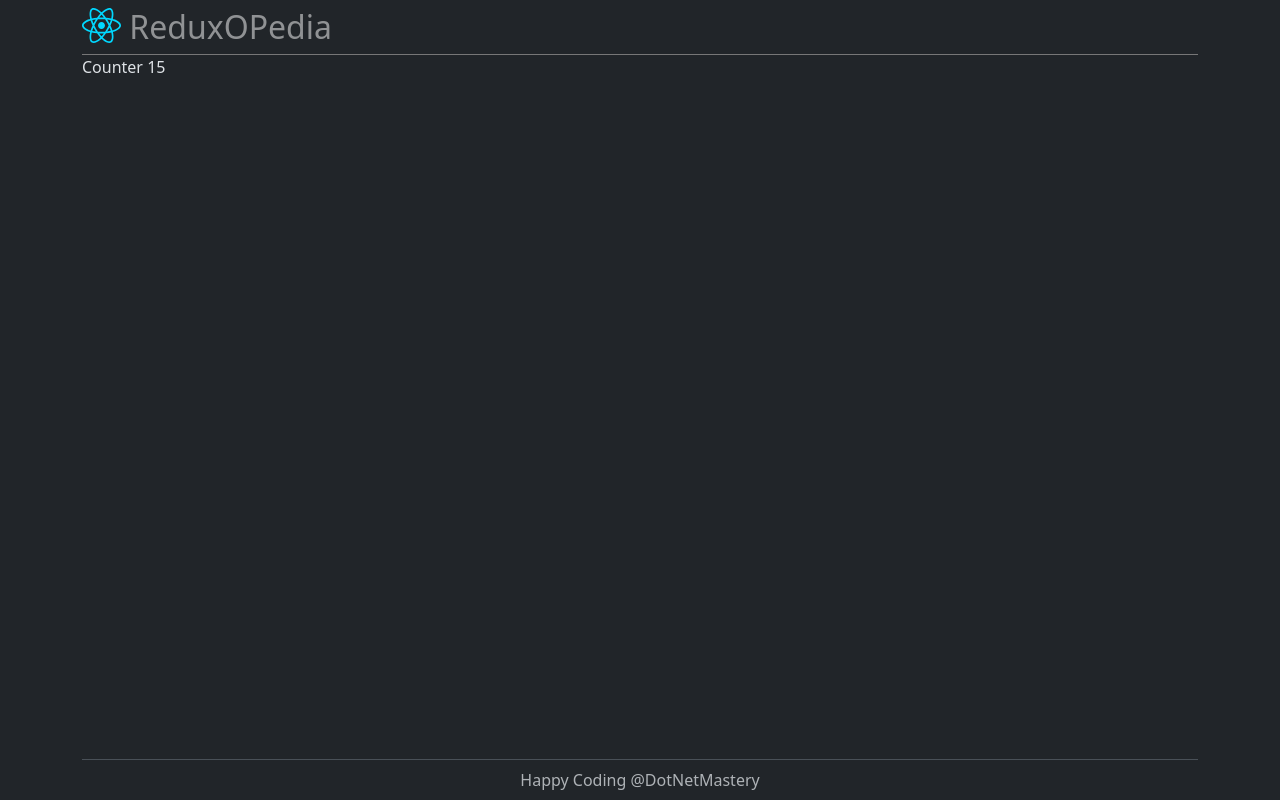
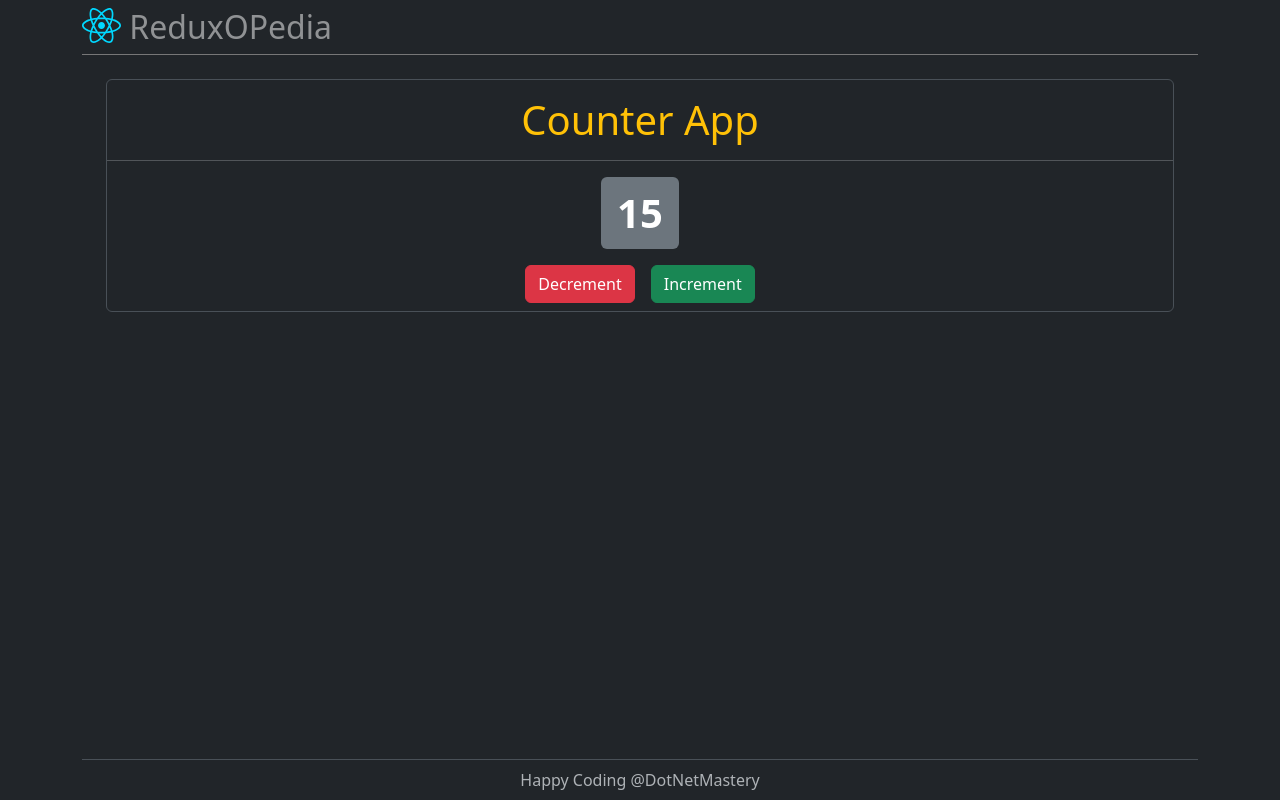
Before and after one commit to bhrugen/6-ReduxOPedia, a React (Vite) app in the folder reduxopedia/: page / in a window 1280 px wide. Built offline with nearby package versions, Linux system fonts and the light colour scheme.

Commit message:
Section 10 - Dispatching Action from React Component

```diff
--- a/reduxopedia/src/components/Counter.jsx
+++ b/reduxopedia/src/components/Counter.jsx
@@ -1,9 +1,32 @@
-import { useSelector } from "react-redux";
+import { useSelector, useDispatch } from "react-redux";
+import { increment, decrement } from "../redux/slice/counterSlice";
 
 function Counter() {
   const count = useSelector((state) => state.counterStore.count);
-
-  return <div>Counter {count}</div>;
+  const dispatch = useDispatch();
+  return (
+    <div className="m-4 rounded border text-center">
+      <h1 className="text-warning pt-3">Counter App</h1>
+      <hr />
+      <div className="pb-2">
+        <span className="badge bg-secondary fs-1 p-3 mb-3">{count}</span>
+        <div>
+          <button
+            className="btn btn-danger mx-2"
+            onClick={() => dispatch(decrement())}
+          >
+            Decrement
+          </button>
+          <button
+            onClick={() => dispatch(increment())}
+            className="btn btn-success mx-2"
+          >
+            Increment
+          </button>
+        </div>
+      </div>
+    </div>
+  );
 }
 
 export default Counter;
```
